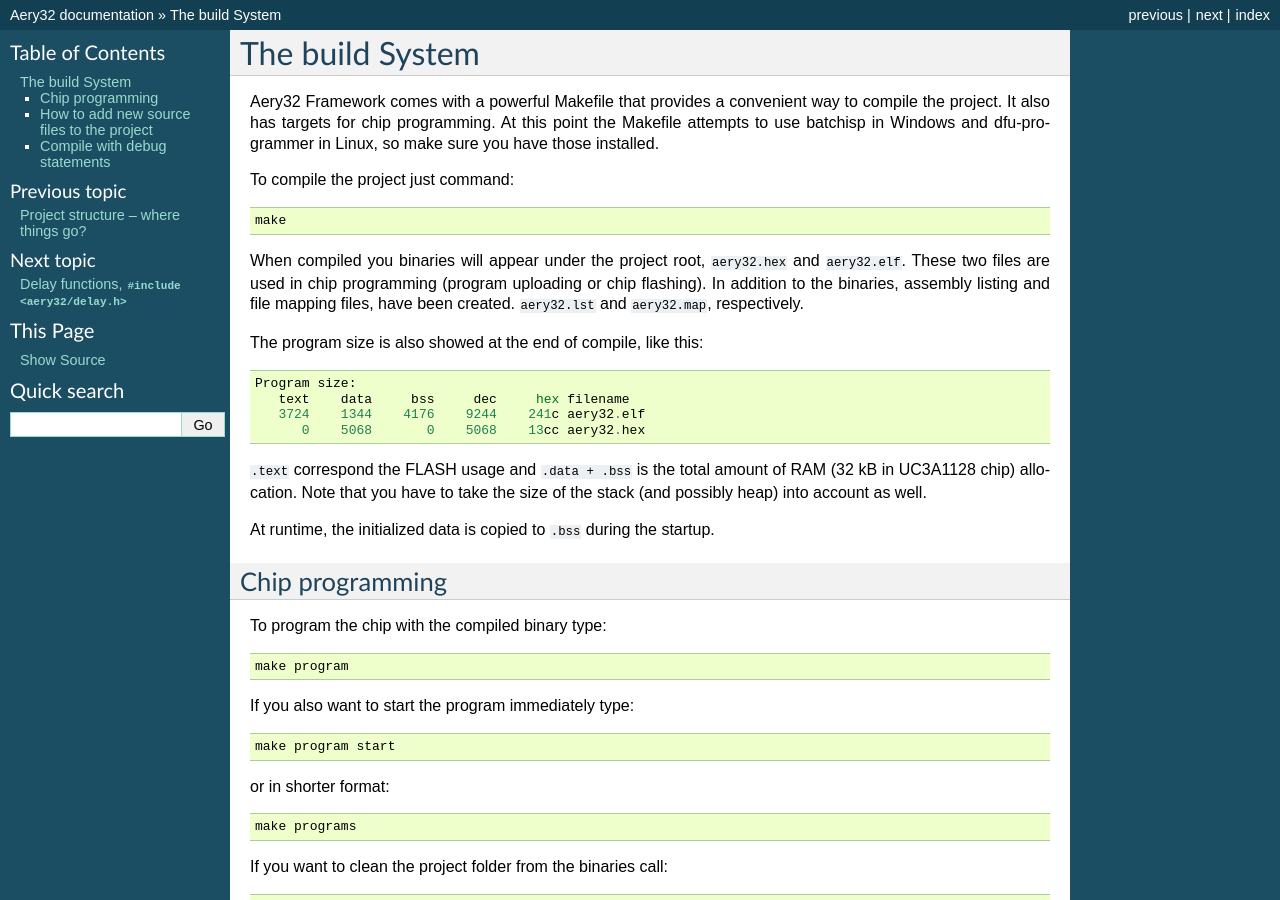
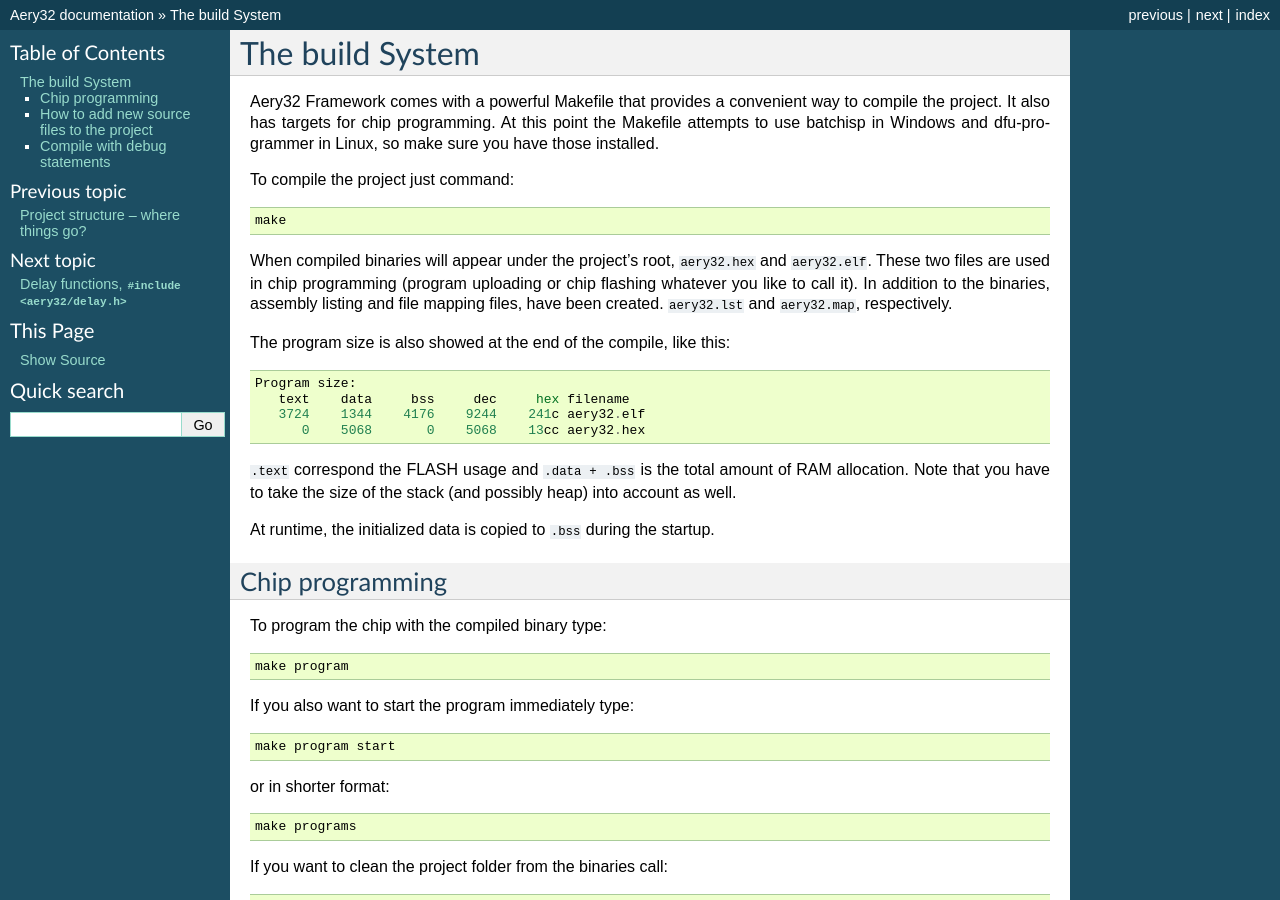
Before and after one commit to aery32/aery32-refguide, a Sphinx documentation site: the page built from source/build_system.rst, in a window 1280 px wide and 900 px high. Built offline with Sphinx 7.4.7, drawn with Linux system fonts in a browser that asks for light colours.

Commit message:
Fix typos and enhance the text

```diff
--- a/source/build_system.rst
+++ b/source/build_system.rst
@@ -7,16 +7,16 @@
 
     make
 
-When compiled you binaries will appear under the project root, ``aery32.hex`` and ``aery32.elf``. These two files are used in chip programming (program uploading or chip flashing). In addition to the binaries, assembly listing and file mapping files, have been created. ``aery32.lst`` and ``aery32.map``, respectively.
+When compiled binaries will appear under the project's root, ``aery32.hex`` and ``aery32.elf``. These two files are used in chip programming (program uploading or chip flashing whatever you like to call it). In addition to the binaries, assembly listing and file mapping files, have been created. ``aery32.lst`` and ``aery32.map``, respectively.
 
-The program size is also showed at the end of compile, like this::
+The program size is also showed at the end of the compile, like this::
 
     Program size:
        text    data     bss     dec     hex filename
        3724    1344    4176    9244    241c aery32.elf
           0    5068       0    5068    13cc aery32.hex
 
-``.text`` correspond the FLASH usage and ``.data + .bss`` is the total amount of RAM (32 kB in UC3A1128 chip) allocation. Note that you have to take the size of the stack (and possibly heap) into account as well.
+``.text`` correspond the FLASH usage and ``.data + .bss`` is the total amount of RAM allocation. Note that you have to take the size of the stack (and possibly heap) into account as well.
 
 At runtime, the initialized data is copied to ``.bss`` during the startup.
 
```
